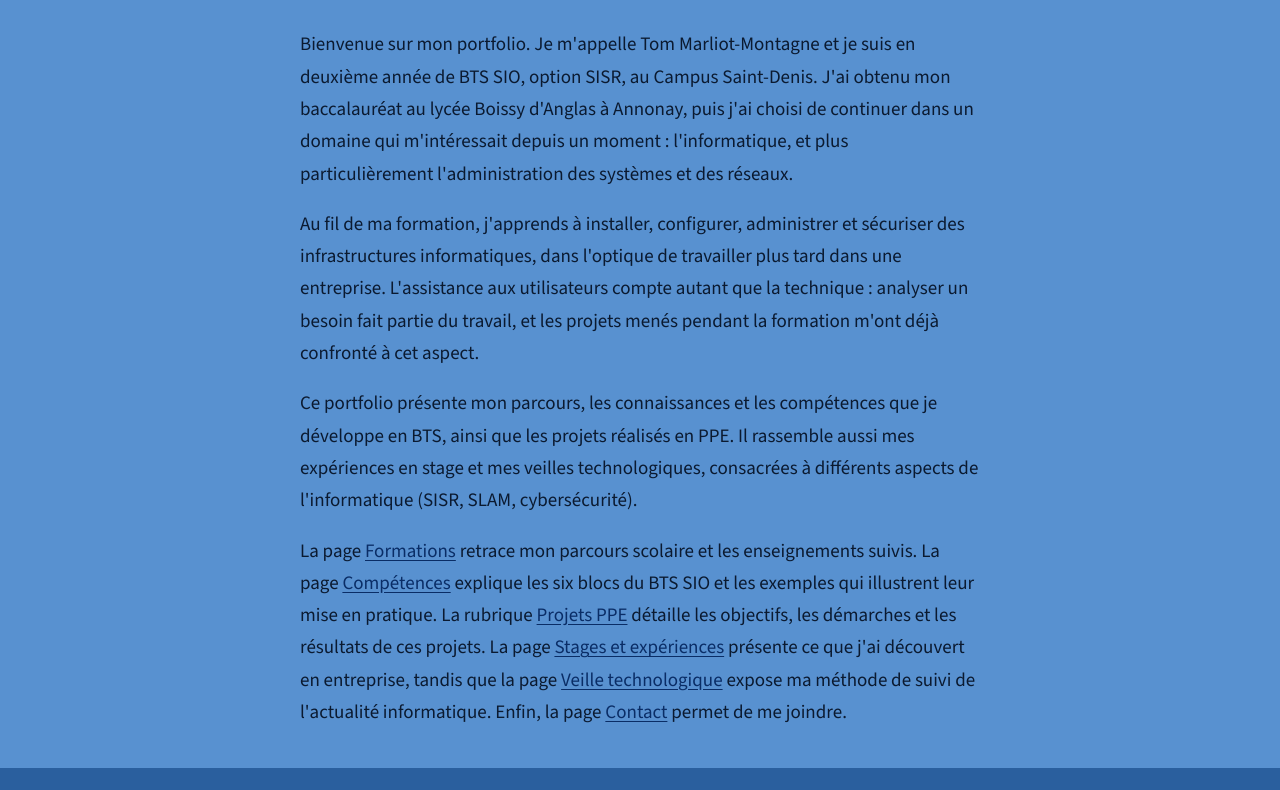
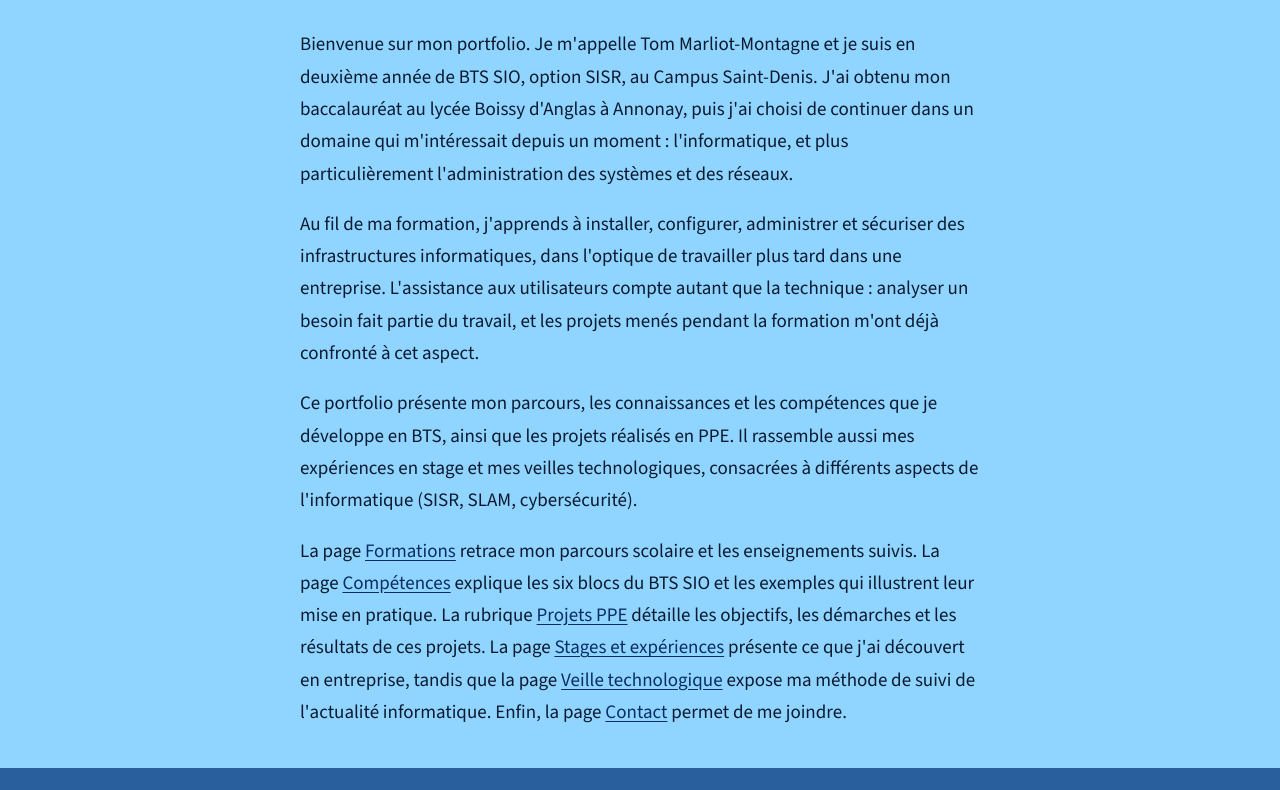
Before and after one commit to Tomino07/portfolio, a plain HTML site: page index.html in a window 1280 px wide. Shown: the part 250-1040 px from the top of the page. Drawn offline with nearby package versions, Linux system fonts and the light colour scheme.

Commit message:
Update style.css

```diff
--- a/css/style.css
+++ b/css/style.css
@@ -1,5 +1,5 @@
 :root {
-  --bg: #5891d0;
+  --bg: #90D5FF;
   --text: #0b1a30;
   --muted: #1d3a63;
   --line: rgba(11, 26, 48, .25);
```
